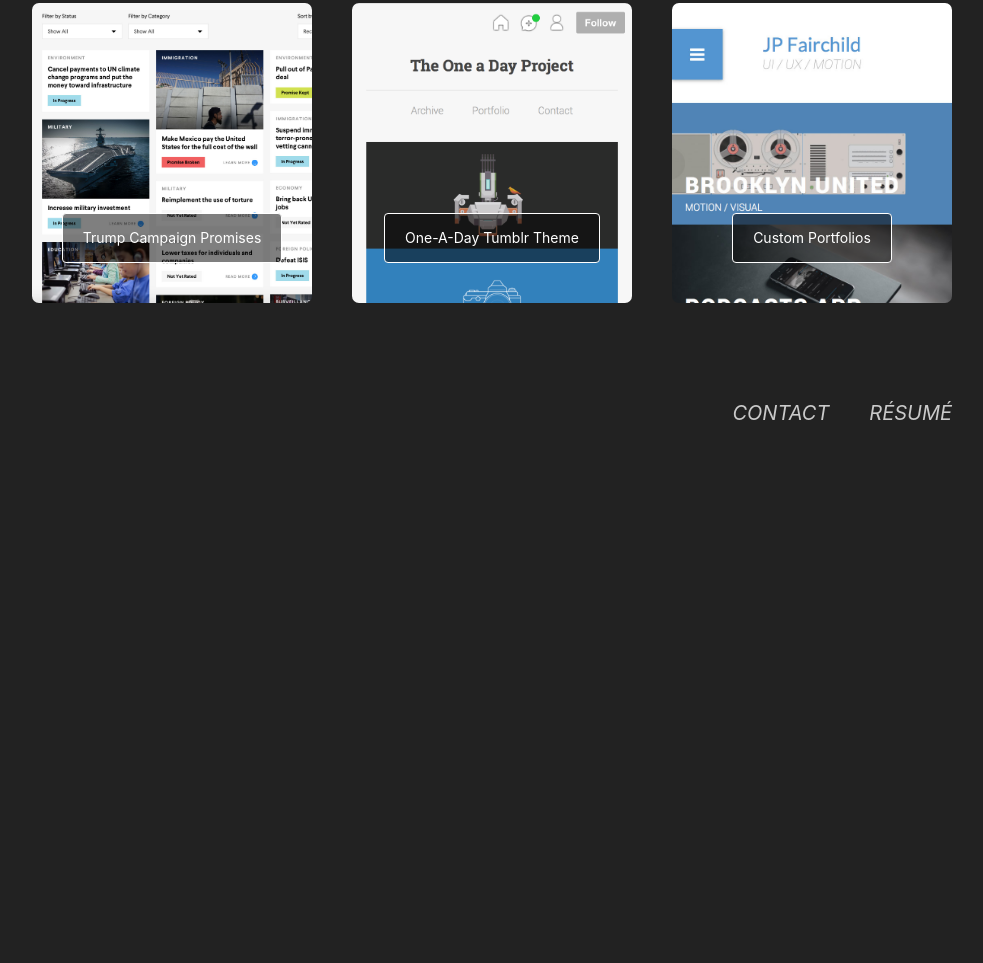
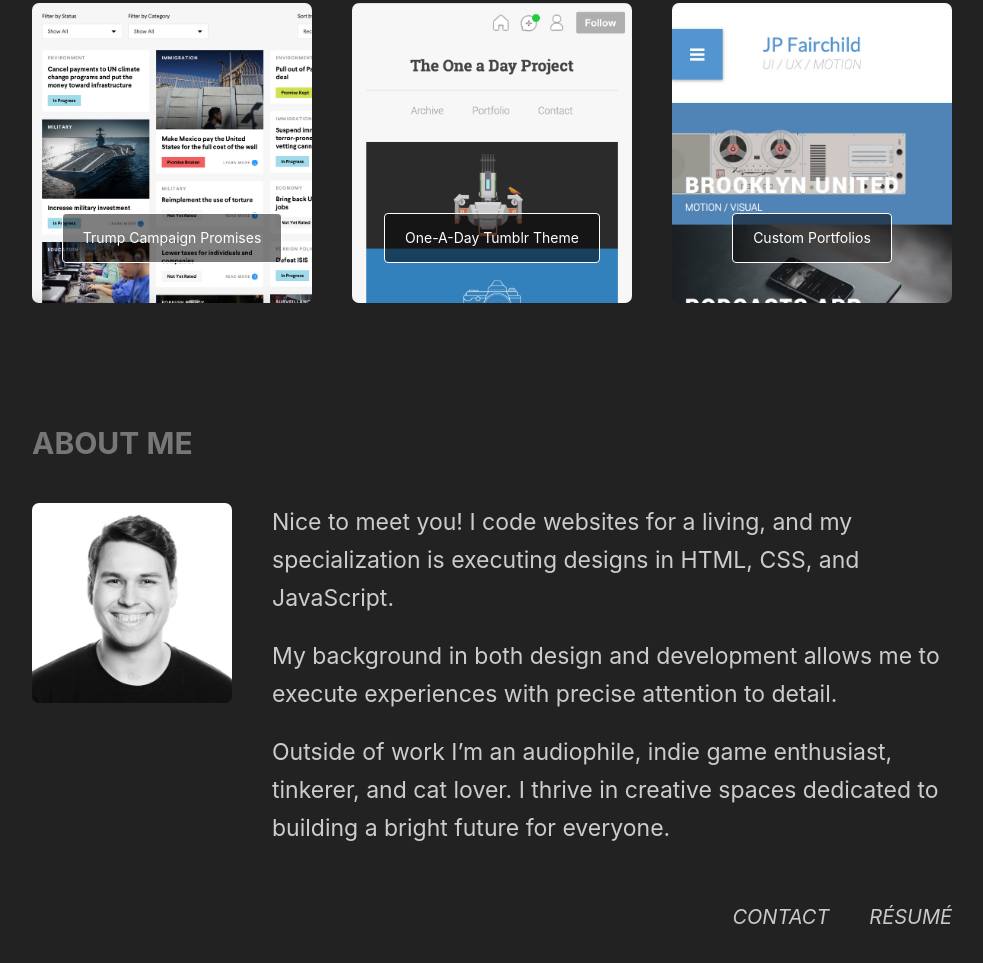
Before and after one commit to SomniusTiger/portfolio, a website: page src/markup/index.html in a window 1280 px wide. Shown: the part 602-1565 px from the top of the page, without its empty margins (148-1131 px from the left). Before the commit the page ends 1145 px from the top, so only its background shows below. Drawn offline with nearby package versions, Linux system fonts and the light colour scheme; files that its build step writes are made by us from their sources; files whose address does not match are found by name.

Commit message:
Adds about section

```diff
--- a/src/markup/index.html
+++ b/src/markup/index.html
@@ -103,6 +103,22 @@
       </div>
     </section>
 
+    <section class="project_section project_section--no_alternation grid-container margin-top-80">
+      <div class="grid-cell grid-cell-mobile-12">
+        <h2 class="project_section-subtitle margin-bottom-40">
+          About Me
+        </h2>
+      </div>
+      <div class="grid-cell grid-cell-mobile-12 grid-cell-tablet-5 grid-cell-desktop-3">
+        <img class="width-full rounded margin-bottom-40" src="src/media/images/eoin-thomas-ohehir.png" alt="The face of Eoin Thomas O’Hehir, pictured in black and white">
+      </div>
+      <div class="grid-cell grid-cell-mobile-12 grid-cell-tablet-7 grid-cell-desktop-9">
+        <p class="project_section-paragraph margin-bottom-20">Nice to meet you! I code websites for a living, and my specialization is executing designs in HTML, CSS, and JavaScript.</p>
+        <p class="project_section-paragraph margin-bottom-20">My background in both design and development allows me to execute experiences with precise attention to detail.</p>
+        <p class="project_section-paragraph">Outside of work I’m an audiophile, indie game enthusiast, tinkerer, and cat lover. I thrive in creative spaces dedicated to building a bright future for everyone.</p>
+      </div>
+    </section>
+
     <footer class="grid-container justify_content-flex_end margin-top-60 margin-bottom-120">
       <a class="footer-link color-greyscale-light color_hover-greyscale-lightest font_size-20 text_decoration-none text_transform-uppercase" href="mailto:mail@etohehir.com">
         Contact
--- a/src/styles/module/image_fill.scss
+++ b/src/styles/module/image_fill.scss
@@ -9,6 +9,10 @@
   &--left {
     padding-top: 40px;
   }
+}
+
+.rounded {
+  border-radius: 7px;
 }
 
 @include media-desktop {
--- a/src/styles/module/project_section.scss
+++ b/src/styles/module/project_section.scss
@@ -61,6 +61,12 @@
   &--summary {
     width: 100%;
   }
+
+  &--no_alternation {
+    &:nth-child(odd) {
+      background-color: transparent;
+    }
+  }
 }
 
 .project_summary {
```
Also changed, not shown: index.html (+1 -1 lines).
